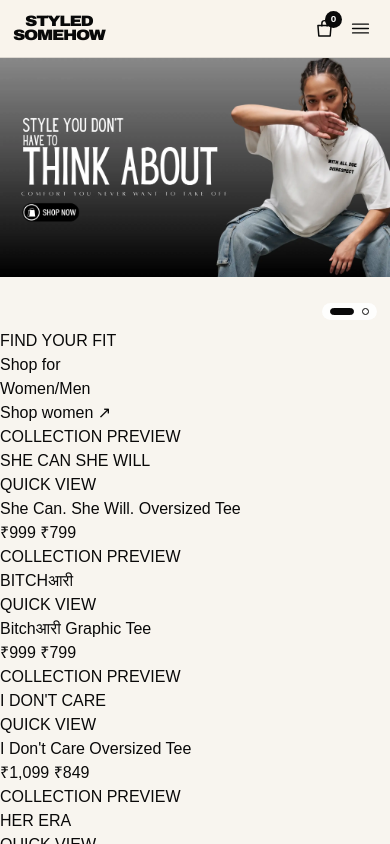
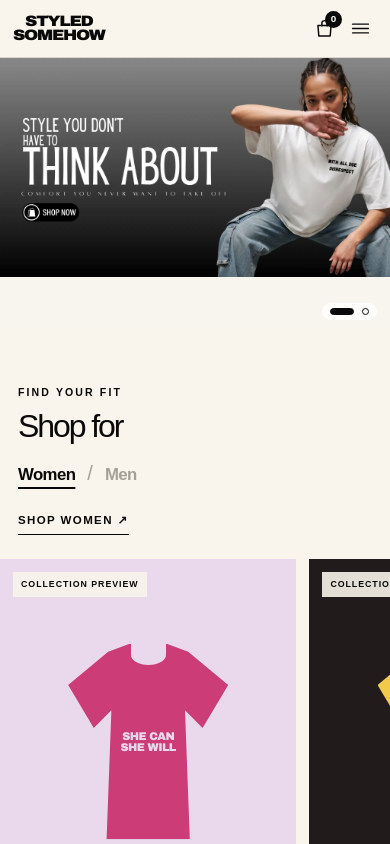
Before and after one commit to Khushi-24/Styled-Somehow, a Next.js app in the folder frontend/: page / in a window 390 px wide. Shown: the top 844 px of the page. Built offline with nearby package versions, Linux system fonts and the light colour scheme.

Commit message:
Style responsive shop collection tabs and cards

```diff
--- a/frontend/app/globals.css
+++ b/frontend/app/globals.css
@@ -80,3 +80,51 @@ button { color: inherit; font: inherit; }
 @media (prefers-reduced-motion: reduce) {
   *, *::before, *::after { scroll-behavior: auto !important; transition-duration: .01ms !important; animation-duration: .01ms !important; animation-iteration-count: 1 !important; }
 }
+
+
+/* Shop-for collection switcher */
+.shop-for { padding: clamp(64px, 8vw, 112px) clamp(18px, 4vw, 64px) 96px; background: #f9f4ec; }
+.shop-for__header { display: flex; align-items: end; justify-content: space-between; gap: 32px; margin-bottom: 30px; }
+.shop-for__eyebrow { margin: 0 0 10px; font-size: .66rem; font-weight: 900; letter-spacing: .2em; }
+.shop-for__title-row { display: flex; align-items: baseline; gap: clamp(18px, 2.5vw, 38px); }
+.shop-for h2 { margin: 0; font-size: clamp(2rem, 4vw, 4.25rem); line-height: .95; letter-spacing: -.065em; }
+.audience-tabs { display: flex; align-items: baseline; }
+.audience-tab-wrap { display: inline-flex; align-items: baseline; }
+.audience-tabs button { padding: 5px 0; border: 0; background: transparent; color: #a5a097; font-size: clamp(1.05rem, 2vw, 1.75rem); font-weight: 800; letter-spacing: -.035em; cursor: pointer; transition: color .2s ease; }
+.audience-tabs button.is-active { color: var(--ink); text-decoration: underline; text-decoration-thickness: 2px; text-underline-offset: 7px; }
+.audience-divider { margin: 0 12px; color: #a5a097; font-size: 1.25rem; }
+.shop-for__all { flex: none; padding-bottom: 5px; border-bottom: 1px solid currentColor; font-size: .72rem; font-weight: 900; letter-spacing: .12em; text-transform: uppercase; }
+.product-rail { display: grid; grid-template-columns: repeat(4, minmax(0, 1fr)); gap: clamp(12px, 1.6vw, 24px); }
+.product-card { min-width: 0; }
+.product-card__visual { --card-tone: #ddd; --card-ink: #111; position: relative; display: grid; min-height: clamp(330px, 34vw, 560px); place-items: center; overflow: hidden; background: var(--card-tone); }
+.sample-badge { position: absolute; z-index: 2; top: 13px; left: 13px; padding: 6px 8px; background: rgba(249,244,236,.9); color: var(--ink); font-size: .55rem; font-weight: 900; letter-spacing: .11em; }
+.tee-mockup { position: relative; display: grid; width: 54%; aspect-ratio: .82; place-items: center; background: var(--card-ink); color: var(--card-tone); clip-path: polygon(25% 4%,38% 0,62% 0,75% 4%,100% 21%,84% 43%,73% 34%,76% 100%,24% 100%,27% 34%,16% 43%,0 21%); filter: drop-shadow(0 18px 15px rgba(0,0,0,.18)); transition: transform .4s ease; }
+.tee-mockup::before { content: ""; position: absolute; top: 0; left: 39%; width: 22%; aspect-ratio: 1.7; border-radius: 0 0 50% 50%; background: var(--card-tone); }
+.tee-mockup span { max-width: 66%; white-space: pre-line; text-align: center; font-family: Arial Black, Arial, sans-serif; font-size: clamp(.7rem, 1.45vw, 1.4rem); font-weight: 950; line-height: .9; letter-spacing: -.05em; }
+.product-card a:hover .tee-mockup { transform: scale(1.035) rotate(-1deg); }
+.quick-view { position: absolute; right: 12px; bottom: 12px; left: 12px; padding: 11px; background: rgba(249,244,236,.92); color: var(--ink); text-align: center; font-size: .6rem; font-weight: 900; letter-spacing: .13em; opacity: 0; transform: translateY(8px); transition: .25s ease; }
+.product-card a:hover .quick-view { opacity: 1; transform: translateY(0); }
+.product-card__info { padding: 14px 2px 0; }
+.product-card__info h3 { min-height: 2.5em; margin: 0 0 8px; font-size: .83rem; line-height: 1.25; }
+.product-card__info p { margin: 0; font-size: .8rem; font-weight: 800; }
+.product-card__info p span { margin-right: 6px; color: #8e887f; font-weight: 500; text-decoration: line-through; }
+
+@media (max-width: 820px) {
+  .shop-for { padding: 56px 18px 72px; }
+  .shop-for__header { align-items: flex-start; margin-bottom: 24px; }
+  .shop-for__title-row { display: block; }
+  .audience-tabs { margin-top: 15px; }
+  .shop-for__all { margin-top: 26px; }
+  .product-rail { display: flex; gap: 13px; margin-inline: -18px; padding-inline: 18px; overflow-x: auto; scroll-snap-type: x mandatory; scrollbar-width: none; }
+  .product-rail::-webkit-scrollbar { display: none; }
+  .product-card { flex: 0 0 min(74vw, 300px); scroll-snap-align: start; }
+  .product-card__visual { min-height: 390px; }
+  .quick-view { opacity: 1; transform: none; }
+}
+
+@media (max-width: 440px) {
+  .shop-for__header { display: block; }
+  .shop-for__all { display: inline-block; margin-top: 20px; }
+  .product-card { flex-basis: 76vw; }
+  .product-card__visual { min-height: 365px; }
+}
```
